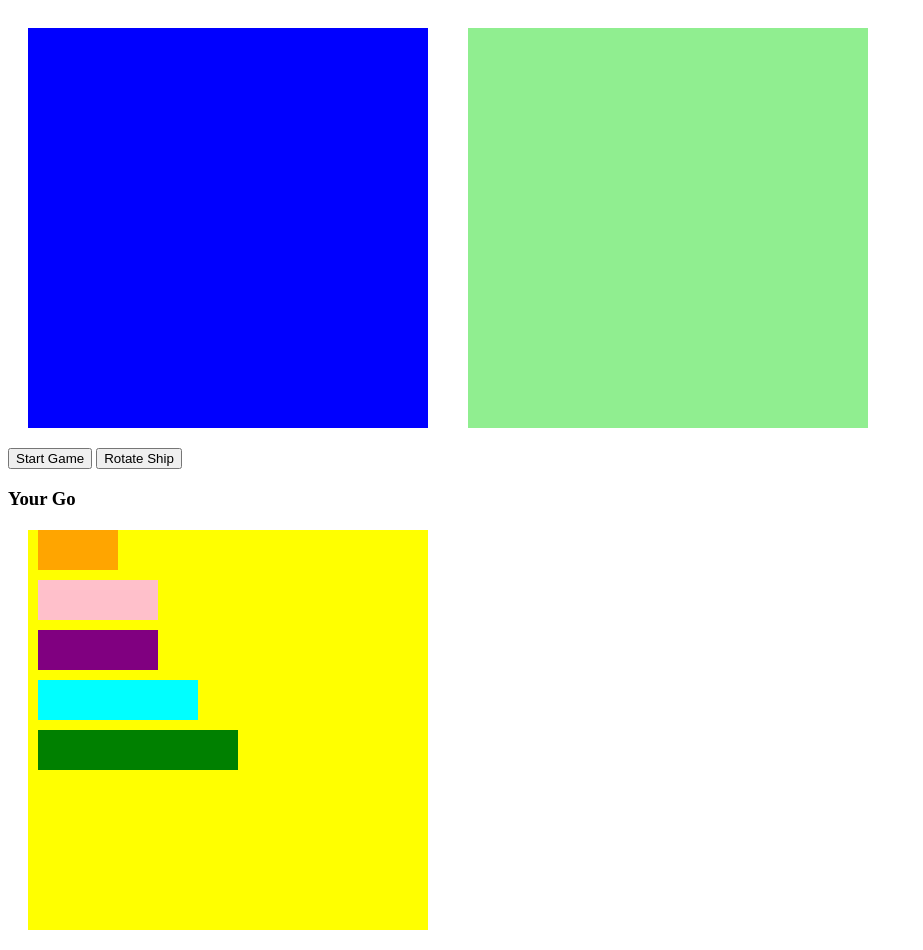
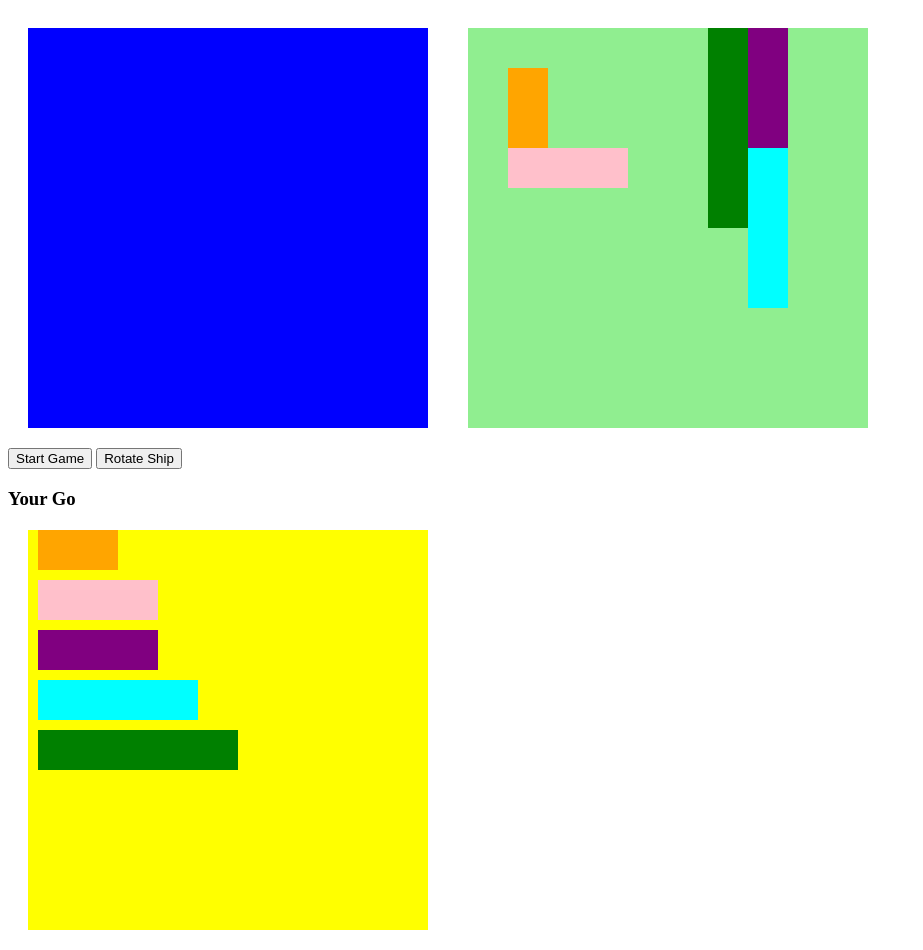
Before and after one commit to pjkboi/BattleshipJS, a plain HTML site: page index.html in a window 1280 px wide. Shown: the whole page, without its empty margins (0-923 px from the left). Drawn offline with Linux system fonts and the light colour scheme.

Commit message:
can randomly generate computer board

```diff
--- a/app.js
+++ b/app.js
@@ -18,7 +18,7 @@ document.addEventListener('DOMContentLoaded', () =>{
 
 
     //Creating the board
-    function createBoard(grid, squares, width){
+    function createBoard(grid, squares){
         for(let i = 0; i<width*width; i++){
             const square = document.createElement('div');
             square.dataset.id = i;
@@ -67,8 +67,40 @@ document.addEventListener('DOMContentLoaded', () =>{
                 [0, width, width*2, width*3, width*4]
             ]
         }
-    ]
+    ];
 
     //Draw the computer ships in random locations
+    function generate(ship){
+        console.log(ship);
+        let randomDirection = Math.floor(Math.random() * ship.directions.length);
+        let current = ship.directions[randomDirection];
+        if(randomDirection === 0 ){
+            direction = 1;
+        }
+        if(randomDirection === 1){
+            direction = 10;
+        }
+        let randomStart = Math.abs(Math.floor(Math.random() * computerSquares.length - ship.directions[0].length * direction));
+        console.log(computerSquares);
+        const isTaken = current.some(index => computerSquares[randomStart + index].classList.contains('taken'));
+        const isAtRightEdge = current.some(index => (randomStart + index) % width === width-1);
+        const isAtLeftEdge = current.some(index => (randomStart + index) % width === 0);
+
+        if(!isTaken && !isAtLeftEdge && !isAtRightEdge){
+            current.forEach(index => computerSquares[randomStart + index].classList.add('taken', ship.name));
+
+        }
+        else{
+            generate(ship)
+        }
+    }
+
+    generate(shipArray[0]);
+    generate(shipArray[1]);
+    generate(shipArray[2]);
+    generate(shipArray[3]);
+    generate(shipArray[4]);
+
+
 
 });
--- a/style.css
+++ b/style.css
@@ -76,3 +76,23 @@
     width: 40px;
     height: 40px;
 }
+
+.destroyer {
+    background-color: orange;
+}
+
+.cruiser {
+    background-color: purple;
+}
+
+.submarine {
+    background-color: pink;
+}
+
+.battleship {
+    background-color: aqua;
+}
+
+.carrier {
+    background-color: green;
+}
```
